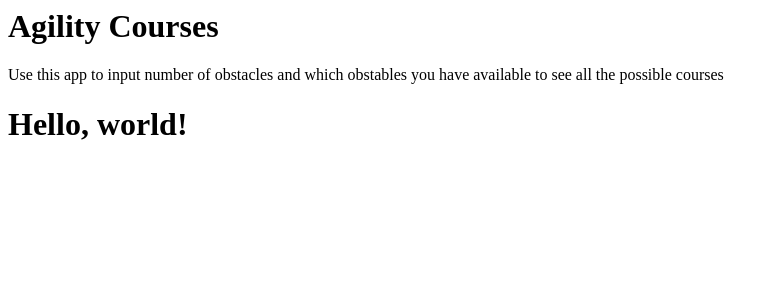
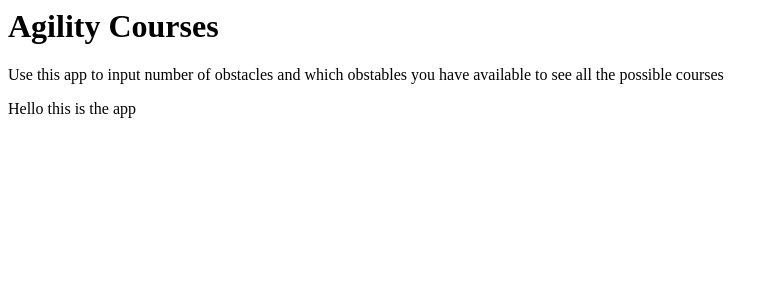
Before and after one commit to jwicksnin/agility-course-permutations, a React app: page / in a window 1280 px wide. Shown: the top 300 px of the page, without its empty margins (0-778 px from the left). Built offline with nearby package versions, Linux system fonts and the light colour scheme.

Commit message:
Edit webpack config to allow .jsx files and create first .jsx component.

```diff
--- a/package.json
+++ b/package.json
@@ -27,6 +27,7 @@
     "webpack": "^1.12.13"
   },
   "devDependencies": {
+    "babel-core": "^6.4.5",
     "concurrently": "^1.0.0"
   }
 }
--- /dev/null
+++ b/src/app.jsx
@@ -0,0 +1,13 @@
+import React from 'react';
+import ReactDOM from 'react-dom';
+
+class App extends React.Component {
+  render() {
+    return <div>Hello this is the app</div>;
+  }
+}
+
+ReactDOM.render(
+  <App/>,
+  document.getElementById('root')
+);
--- a/src/client.js
+++ b/src/client.js
@@ -1,7 +1 @@
-import React from 'react';
-import ReactDOM from 'react-dom';
-
-ReactDOM.render(
-  <h1>Hello, world!</h1>,
-  document.getElementById('root')
-);
+import App from './App.jsx';
--- a/webpack.config.js
+++ b/webpack.config.js
@@ -7,13 +7,13 @@ module.exports = {
   module: {
     loaders: [
       {
-        test: /\.js$/,
+        test: /\.jsx?$/,
         exclude: /node_modules/,
         loader: 'babel-loader'
       }
     ]
   },
   resolve: {
-    extensions: ['', '.js', '.json']
+    extensions: ['', '.js', '.json', '.jsx']
   }
 };
```
